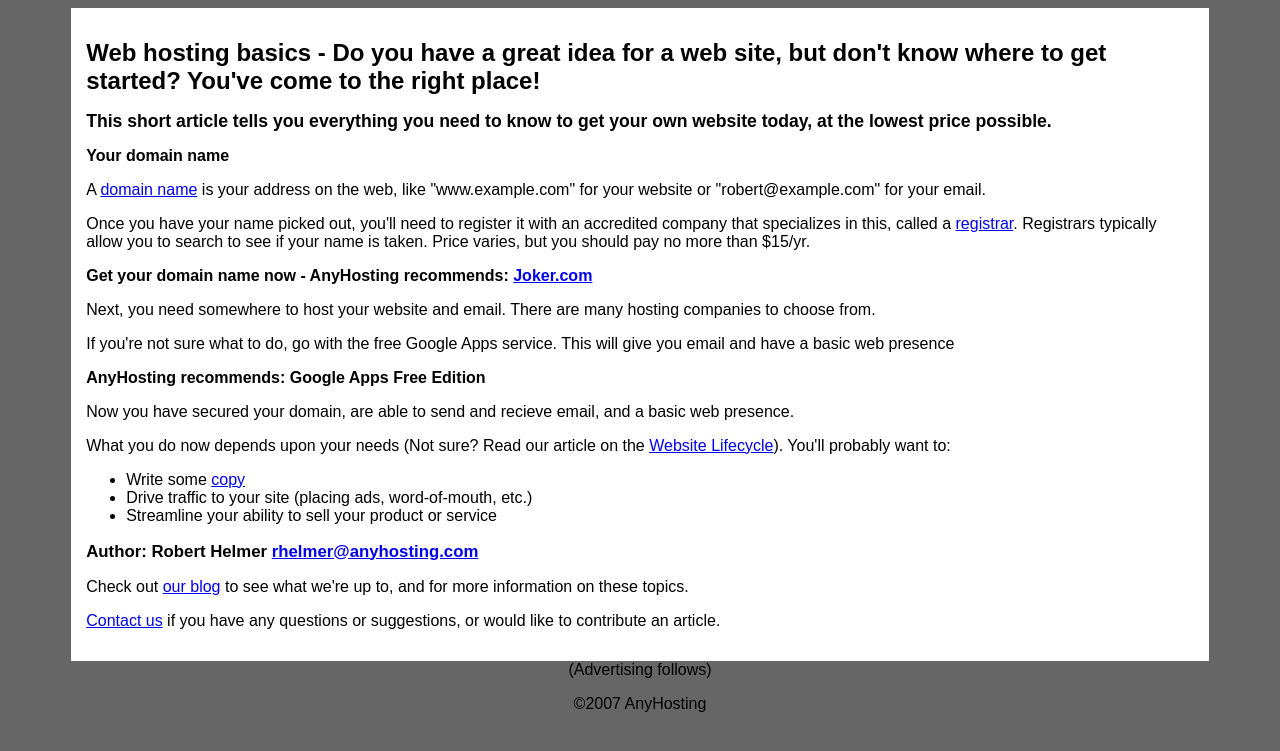
After one commit to namodn/www, a PHP site: page /articles/basics in a window 1280 px wide. The commit adds this page. Shown: the top 751 px of the page. Run offline with PHP 8.4, Linux system fonts and the light colour scheme.

Commit message:
fixup articles

```diff
--- a/anyhosting.com/htdocs/articles/ads.php
+++ b/anyhosting.com/htdocs/articles/ads.php
@@ -1,3 +1,4 @@
+    (Advertising follows)<br>
     <script type="text/javascript"><!--
       google_ad_client = "pub-3713787574379441";
       google_ad_width = 728;
--- /dev/null
+++ b/anyhosting.com/htdocs/articles/basics.php
@@ -0,0 +1,48 @@
+<?php include 'header.php'?>
+    <h1>Web hosting basics - Do you have a great idea for a web site, but
+    don't know where to get started? You've come to the right place!</h1>
+    <h2>This short article tells you everything you need to know to
+    get your own website today, at the lowest price possible.</h2>
+    <b>Your domain name</b>
+    <p>A <a href="en.wikipedia.org/wiki/Domain_name">domain name</a> is your
+    address on the web, like "www.example.com" for your website or
+    "robert@example.com" for your email.</p>
+
+    <p>Once you have your name picked out, you'll need to register it with
+    an accredited company that specializes in this, called a
+    <a href="http://en.wikipedia.org/wiki/Domain_name_registrar">registrar</a>.
+    Registrars typically allow you to search to see if your name is taken.
+    Price varies, but you should pay no more than $15/yr.
+    </p>
+
+    <b>Get your domain name now - AnyHosting recommends:
+    <a href="http://joker.com">Joker.com</a></b>
+
+    <p>Next, you need somewhere to host your website and email. There are
+    many hosting companies to choose from.</p>
+
+    <p>If you're not sure what to do, go with the free Google Apps service.
+    This will give you email and have a basic web presence</p>
+
+    <b>AnyHosting recommends: Google Apps Free Edition</b>
+
+    <p>Now you have secured your domain, are able to send and recieve email,
+    and a basic web presence.</p>
+
+    <p>What you do now depends upon your needs (Not sure? Read our article on
+    the <a href="/articles/lifecycle">Website Lifecycle</a>). You'll probably
+    want to:
+    <ul>
+     <li>
+      Write some
+      <a href="http://en.wikipedia.org/wiki/Copy_%28written%29">copy</a>
+     </li>
+     <li>
+      Drive traffic to your site (placing ads, word-of-mouth, etc.)
+     </li>
+     <li>
+      Streamline your ability to sell your product or service
+     </li>
+    </ul>
+    <h3>Author: Robert Helmer <a href="mailto:rhelmer@anyhosting.com">rhelmer@anyhosting.com</a></h3>
+<?php include 'footer.php'?>
--- a/anyhosting.com/htdocs/articles/footer.php
+++ b/anyhosting.com/htdocs/articles/footer.php
@@ -1,5 +1,9 @@
-    <p><a href="/contact">Contact us</a></p>
+    <p>Check out <a href="/blog">our blog</a> to see what we're up to,
+    and for more information on these topics.</p>
+    <p><a href="/contact">Contact us</a> if you have any questions or
+    suggestions, or would like to contribute an article.</p>
     </div>
+    <?php include 'ads.php'?>
     <p>&copy;2007 AnyHosting</p>
   </body>
 </html>
--- a/anyhosting.com/htdocs/articles/header.php
+++ b/anyhosting.com/htdocs/articles/header.php
@@ -8,5 +8,4 @@
   </head>
 
   <body>
-    <?php include 'ads.php'?>
     <div id="main">
--- a/anyhosting.com/htdocs/articles/index.html
+++ b/anyhosting.com/htdocs/articles/index.html
@@ -18,6 +18,9 @@
     <h1>AnyHosting Articles</h1>
     <ul>
       <li>
+        <p><a href="basics">Web hosting basics</a> - how to get started</p>
+      </li>
+      <li>
         <p><a href="lifecycle">Lifecycle of a website</a> - choose the right
         level of hosting support</p>
       </li>
@@ -27,7 +30,7 @@
       </li>
     </ul>
     <p>Check out <a href="/blog">our blog</a> to see what we're up to,
-    and for more information on these topics</p>
+    and for more information on these topics.</p>
     <p><a href="/contact">Contact us</a> if you have any questions or
     suggestions, or would like to contribute an article.</p>
     </div>
--- a/anyhosting.com/htdocs/articles/lifecycle.php
+++ b/anyhosting.com/htdocs/articles/lifecycle.php
@@ -1,6 +1,5 @@
 <?php include 'header.php'?>
     <h1>Website Lifecycle</h1>
-    <h3>Author: Robert Helmer <a href="mailto:rhelmer@anyhosting.com">rhelmer@anyhosting.com</a></h3>
     <b>The idea</b>
     <p>Every great web site starts with a great idea. Mockups of the content,
     a prototype web application, etc. But how do you take that project
@@ -54,4 +53,5 @@
     <p>How do you choose where to start? A good web hosting company can
     help you decide where you are in this lifecycle, and how to get to
     the next step.</p>
+    <h3>Author: Robert Helmer <a href="mailto:rhelmer@anyhosting.com">rhelmer@anyhosting.com</a></h3>
 <?php include 'footer.php'?>
--- a/anyhosting.com/htdocs/articles/reliable.php
+++ b/anyhosting.com/htdocs/articles/reliable.php
@@ -1,6 +1,5 @@
 <?php include 'header.php'?>
     <h1>Reliable, scalable, and growable web services</h1>
-    <h3>Author: Robert Helmer <a href="mailto:rhelmer@anyhosting.com">rhelmer@anyhosting.com</a></h3>
     <b>Reliability</b>
     <p>Unexpected events happen all the time; your server's hard drive stops
     working, software malfunctions, the network connection goes down.
@@ -47,4 +46,5 @@
     <b>Growability</b>
     <p>Eventually, you'll want to put newer servers in; whether for software
     compatibility, or because you've hit the expansion limit for that model.
+    <h3>Author: Robert Helmer <a href="mailto:rhelmer@anyhosting.com">rhelmer@anyhosting.com</a></h3>
 <?php include 'footer.php'?>
```
